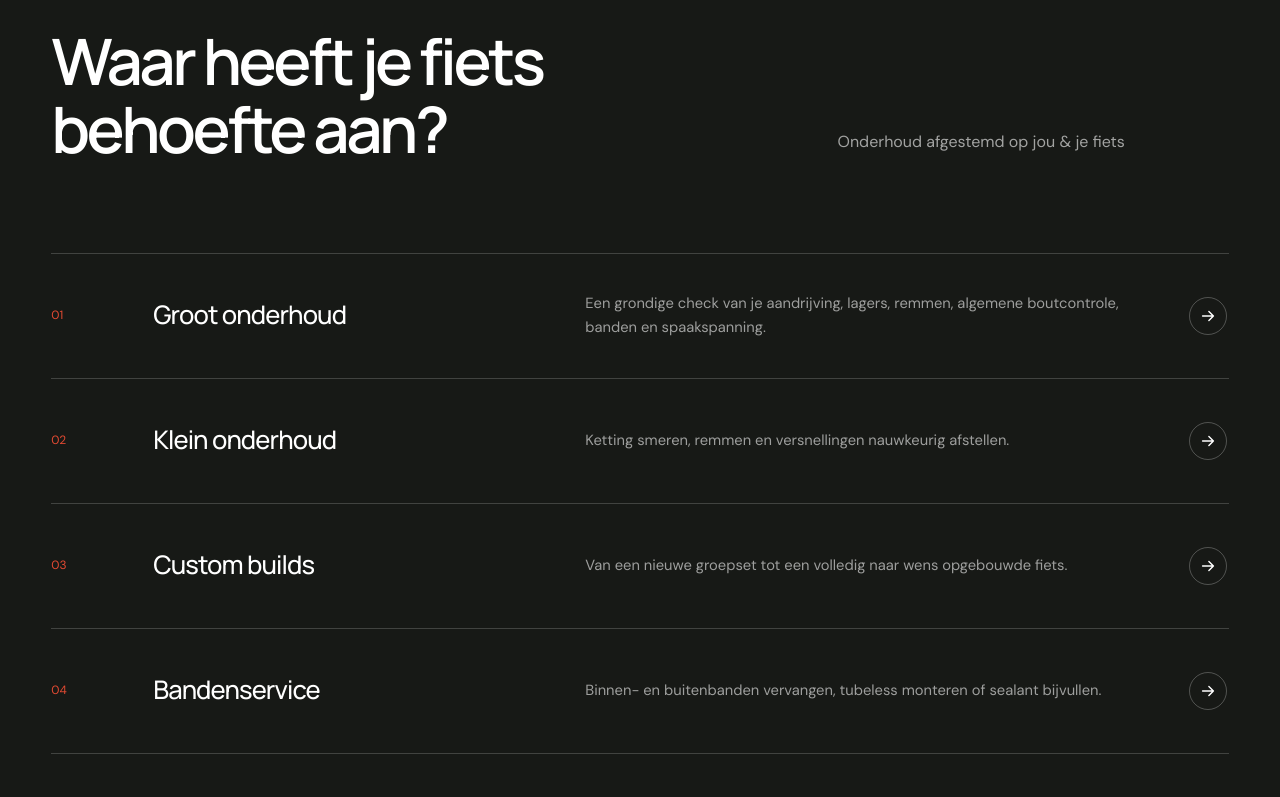
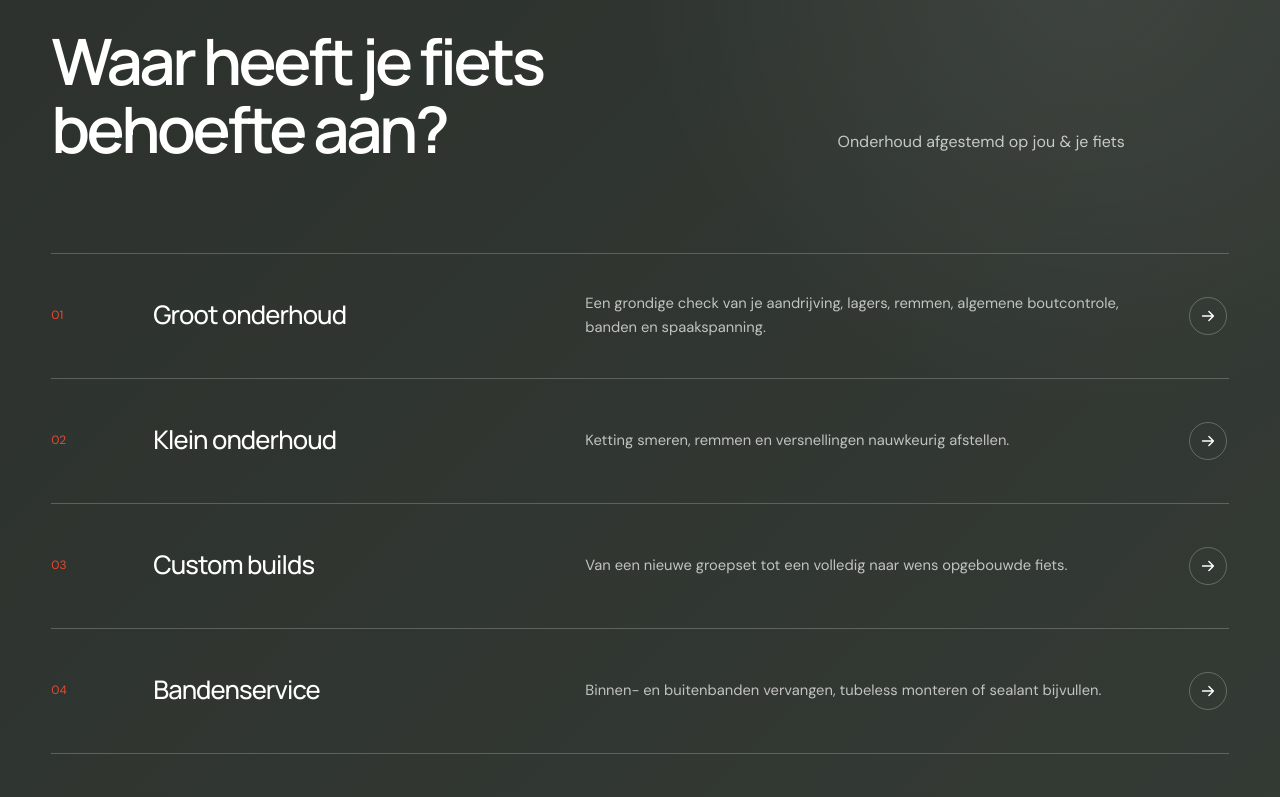
Before and after one commit to simonbwone101/fietsherstel-website, a React (Vite) app: page / in a window 1280 px wide. Shown: the part 943-1740 px from the top of the page. Built offline with nearby package versions, Linux system fonts and the light colour scheme.

Commit message:
Verzacht styling van services-sectie
Figma-Prompt-ID: 60
Figma-Session-ID: 6d7460fe-268f-4aa3-a198-3a771dee9344

```diff
--- a/src/index.css
+++ b/src/index.css
@@ -8,6 +8,8 @@
   --line: rgba(23, 25, 22, 0.17);
   --accent: #e34a32;
   --accent-dark: #bc3624;
+  --service-surface: #343a34;
+  --service-surface-deep: #2c312d;
   --white: #ffffff;
   --content: 1180px;
   --gutter: clamp(1.25rem, 4vw, 4rem);
@@ -266,7 +268,9 @@ html { scroll-behavior: smooth; }
   padding-right: max(var(--gutter), calc((100% - var(--content)) / 2));
   padding-left: max(var(--gutter), calc((100% - var(--content)) / 2));
   color: var(--white);
-  background: var(--ink);
+  background:
+    radial-gradient(circle at 85% 10%, rgba(255, 255, 255, 0.07), transparent 32%),
+    linear-gradient(135deg, var(--service-surface-deep), var(--service-surface));
 }
 .services-intro {
   display: grid;
@@ -278,19 +282,25 @@ html { scroll-behavior: smooth; }
 .services-intro > p {
   max-width: 420px;
   margin: 0 0 0.5rem;
-  color: rgba(255, 255, 255, 0.6);
+  color: rgba(255, 255, 255, 0.72);
 }
-.services-list { border-top: 1px solid rgba(255, 255, 255, 0.18); }
+.services-list { border-top: 1px solid rgba(255, 255, 255, 0.22); }
 .service-row {
   display: grid;
   grid-template-columns: 70px minmax(190px, 0.7fr) minmax(280px, 1fr) 40px;
   align-items: center;
   gap: 2rem;
   min-height: 125px;
-  border-bottom: 1px solid rgba(255, 255, 255, 0.18);
-  transition: background-color 180ms ease;
+  border-bottom: 1px solid rgba(255, 255, 255, 0.22);
+  transition:
+    background-color 180ms ease,
+    padding 180ms ease;
 }
-.service-row:hover { background: rgba(255, 255, 255, 0.035); }
+.service-row:hover {
+  padding-right: 1rem;
+  padding-left: 1rem;
+  background: rgba(255, 255, 255, 0.055);
+}
 .service-number { color: var(--accent); font-size: 0.75rem; }
 .service-row h3 {
   margin: 0;
@@ -299,7 +309,7 @@ html { scroll-behavior: smooth; }
   font-weight: 500;
   letter-spacing: -0.035em;
 }
-.service-row p { margin: 0; color: rgba(255, 255, 255, 0.58); font-size: 0.92rem; }
+.service-row p { margin: 0; color: rgba(255, 255, 255, 0.7); font-size: 0.92rem; }
 .service-arrow {
   display: grid;
   width: 38px;
```
